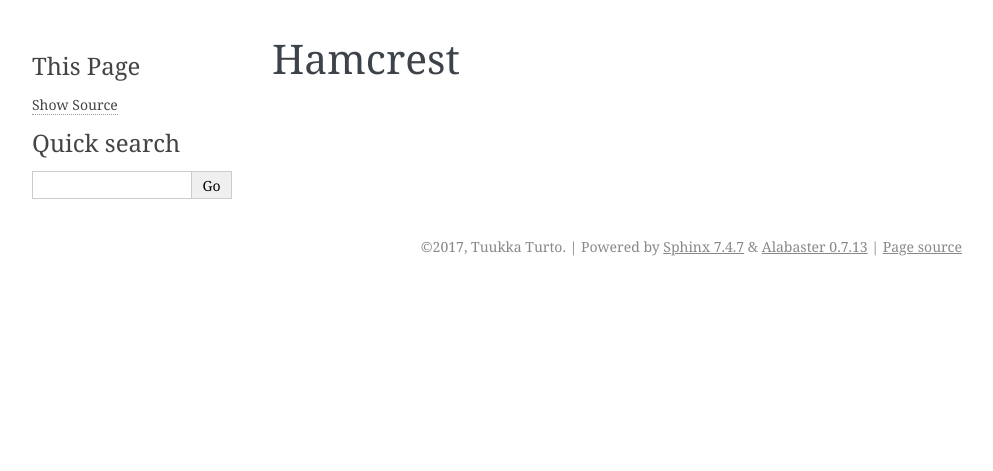
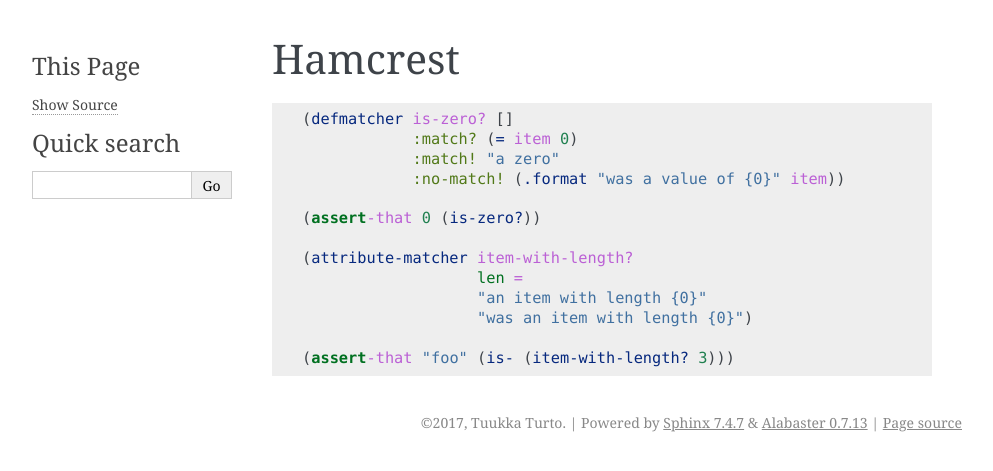
Before and after one commit to tuturto/archimedes, a Sphinx documentation site: the page built from doc/hamcrest.rst, in a window 1280 px wide. Shown: the top 471 px of the page, without its empty margins (148-1141 px from the left). Built offline with Sphinx 7.4.7, drawn with Linux system fonts in a browser that asks for light colours.

Commit message:
code examples

```diff
--- a/doc/hamcrest.rst
+++ b/doc/hamcrest.rst
@@ -1,2 +1,18 @@
 Hamcrest
 ========
+
+.. code-block:: hy
+
+   (defmatcher is-zero? []
+               :match? (= item 0)
+               :match! "a zero"
+               :no-match! (.format "was a value of {0}" item))
+
+   (assert-that 0 (is-zero?))
+
+   (attribute-matcher item-with-length?
+                      len =
+                      "an item with length {0}"
+                      "was an item with length {0}")
+
+   (assert-that "foo" (is- (item-with-length? 3)))
```
Also changed, not shown: doc/hymn.rst (+7 -0 lines).
